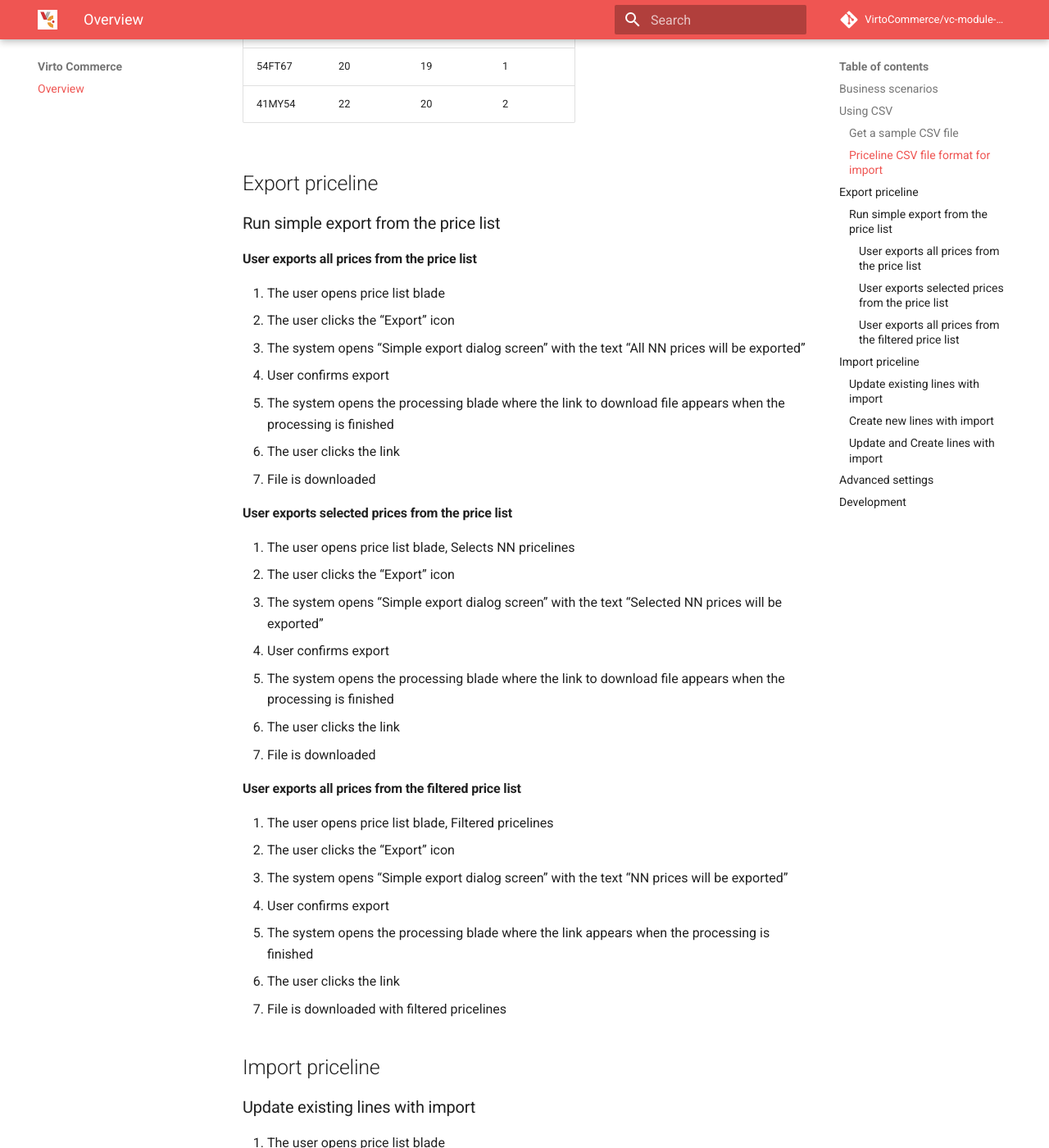
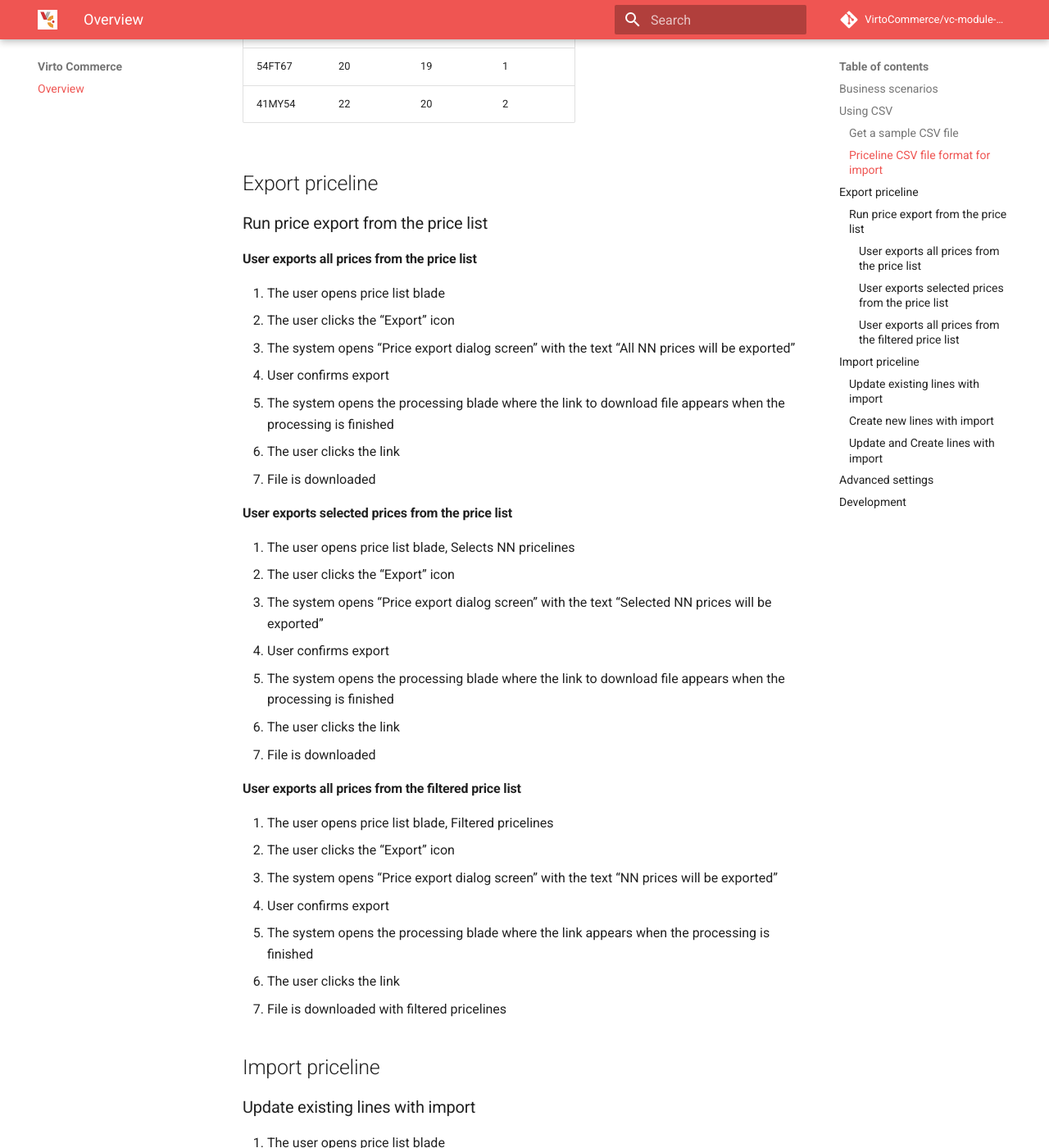
Before and after one commit to VirtoCommerce/vc-module-price-export-import, an MkDocs documentation site: the page built from docs/index.md, in a window 1280 px wide and 1400 px high, scrolled down 1781 px. Shown: the whole window at 82% size. Built offline with MkDocs 1.6.1 and Material for MkDocs 9.7.7, drawn with Linux system fonts in a browser that asks for light colours; comment, search, counter and statistics services are not loaded; some of the changed text lies outside the part shown.

Commit message:
Fix docs

```diff
--- a/docs/index.md
+++ b/docs/index.md
@@ -38,11 +38,11 @@ SKU | List price | Sale price | Min quantity
 
 
 ## Export priceline
-### Run simple export from the price list
+### Run price export from the price list
 #### User exports all prices from the price list
 1. The user opens price list blade
 2. The user clicks the “Export” icon
-3. The system opens “Simple export dialog screen” with the text “All NN prices will be exported”
+3. The system opens “Price export dialog screen” with the text “All NN prices will be exported”
 4. User confirms export
 5. The system opens the processing blade where the link to download file appears when the processing is finished
 6. The user clicks the link
@@ -50,7 +50,7 @@ SKU | List price | Sale price | Min quantity
 #### User exports selected prices from the price list
 1. The user opens price list blade, Selects NN pricelines
 2. The user clicks the “Export” icon
-3. The system opens “Simple export dialog screen” with the text “Selected NN prices will be exported”
+3. The system opens “Price export dialog screen” with the text “Selected NN prices will be exported”
 4. User confirms export
 5. The system opens the processing blade where the link to download file appears when the processing is finished
 6. The user clicks the link
@@ -58,7 +58,7 @@ SKU | List price | Sale price | Min quantity
 #### User exports all prices from the filtered price list
 1. The user opens price list blade, Filtered pricelines
 2. The user clicks the “Export” icon
-3. The system opens “Simple export dialog screen” with the text “NN prices will be exported”
+3. The system opens “Price export dialog screen” with the text “NN prices will be exported”
 4. User confirms export
 5. The system opens the processing blade where the link appears when the processing is finished
 6. The user clicks the link
```
Also changed, not shown: other parts of docs/index.md (+3 -3 lines).
